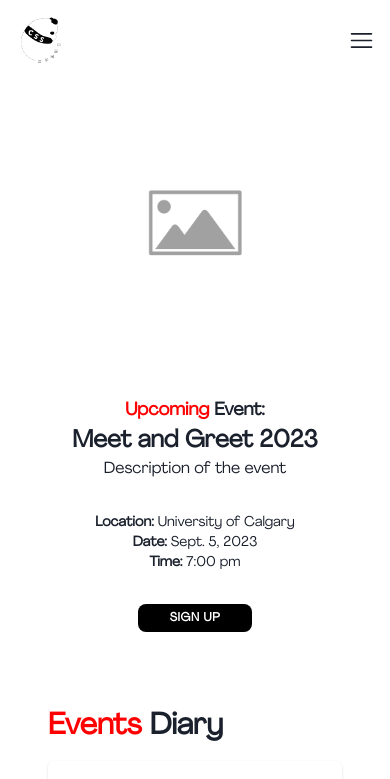
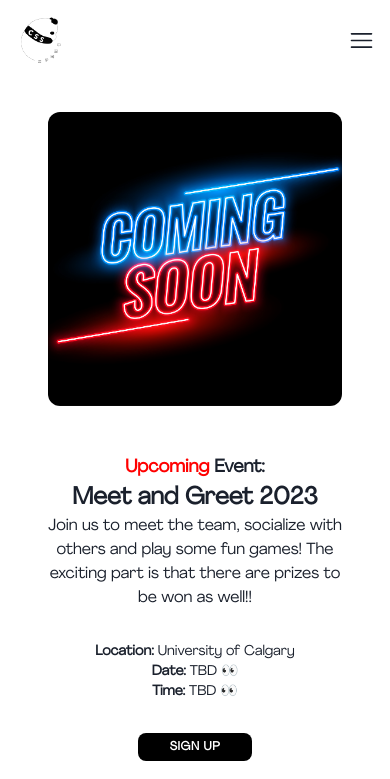
Before and after one commit to allennguyen01/UCalgary-CSS, a React (Vite) app: page /events in a window 390 px wide. Shown: the top 779 px of the page. Built offline with nearby package versions, Linux system fonts and the light colour scheme.

Commit message:
Update upcoming event with meet and greet

```diff
--- a/src/pages/Events.jsx
+++ b/src/pages/Events.jsx
@@ -1,4 +1,4 @@
-import img from "../assets/placeholder-image.png";
+import comingSoon from "../assets/images/upcoming-events/coming-soon.jpg";
 import YearEndParty2022 from "../assets/images/events-diary/year-end-party-2022.jpg";
 import YearEndParty2023 from "../assets/images/events-diary/year-end-party-2023.jpg";
 import OctopusFridayGames from "../assets/images/events-diary/octopus-games.jpg";
@@ -73,8 +73,12 @@ const events = [
 export default function Events() {
   return (
     <div className="flex flex-col gap-20 m-8">
-      <section className="flex flex-col lg:flex-row flex-auto gap-8 items-center justify-center">
-        <img src={img} alt="New Event Poster" />
+      <section className="flex flex-col lg:flex-row flex-auto gap-4 lg:gap-8 items-center justify-center">
+        <img
+          src={comingSoon}
+          alt="New Event Poster"
+          className="rounded-xl lg:max-w-xl"
+        />
         <div className="text-center">
           <div className="my-8">
             <p className="text-lg lg:text-2xl font-bold">
@@ -83,7 +87,11 @@ export default function Events() {
             <h1 className="text-2xl lg:text-4xl font-bold">
               Meet and Greet 2023
             </h1>
-            <p className="lg:text-lg">Description of the event</p>
+            <p className="lg:text-lg">
+              Join us to meet the team, socialize with others and play some fun
+              games! The exciting part is that there are prizes to be won as
+              well!!
+            </p>
           </div>
 
           <div className="my-8 lg:my-16 text-sm lg:text-lg">
@@ -91,10 +99,10 @@ export default function Events() {
               <strong>Location:</strong> University of Calgary
             </p>
             <p>
-              <strong>Date:</strong> Sept. 5, 2023
+              <strong>Date:</strong> TBD 👀
             </p>
             <p>
-              <strong>Time:</strong> 7:00 pm
+              <strong>Time:</strong> TBD 👀
             </p>
           </div>
 
```
Also changed, not shown: src/assets/images/upcoming-events/coming-soon.jpg (added).
